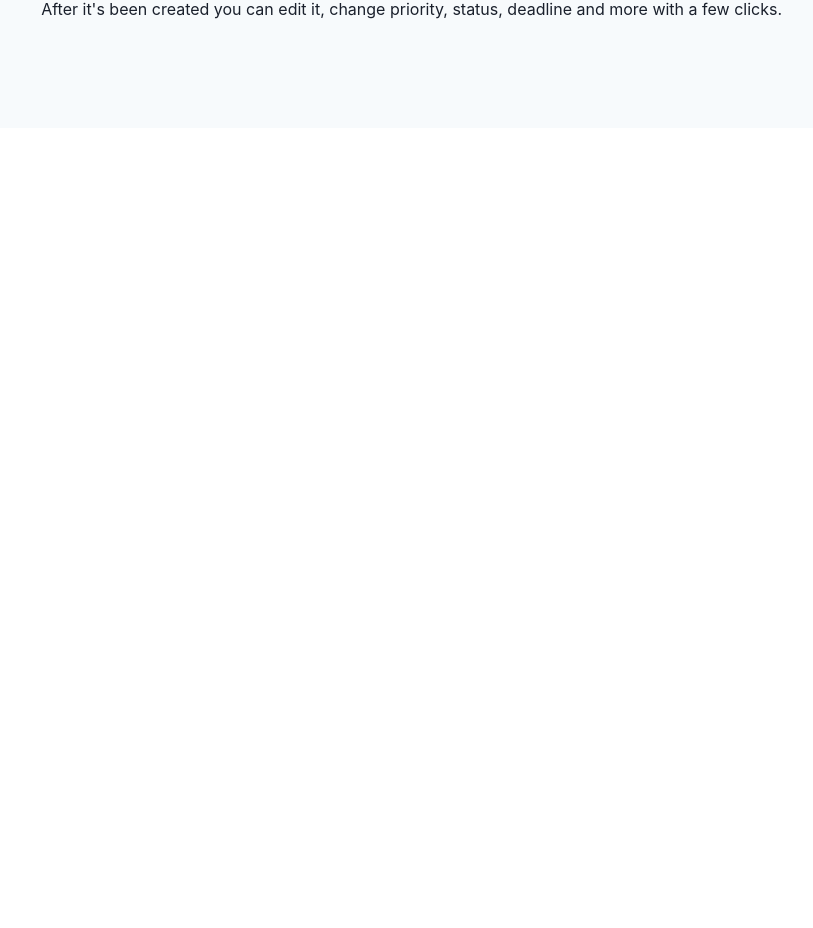
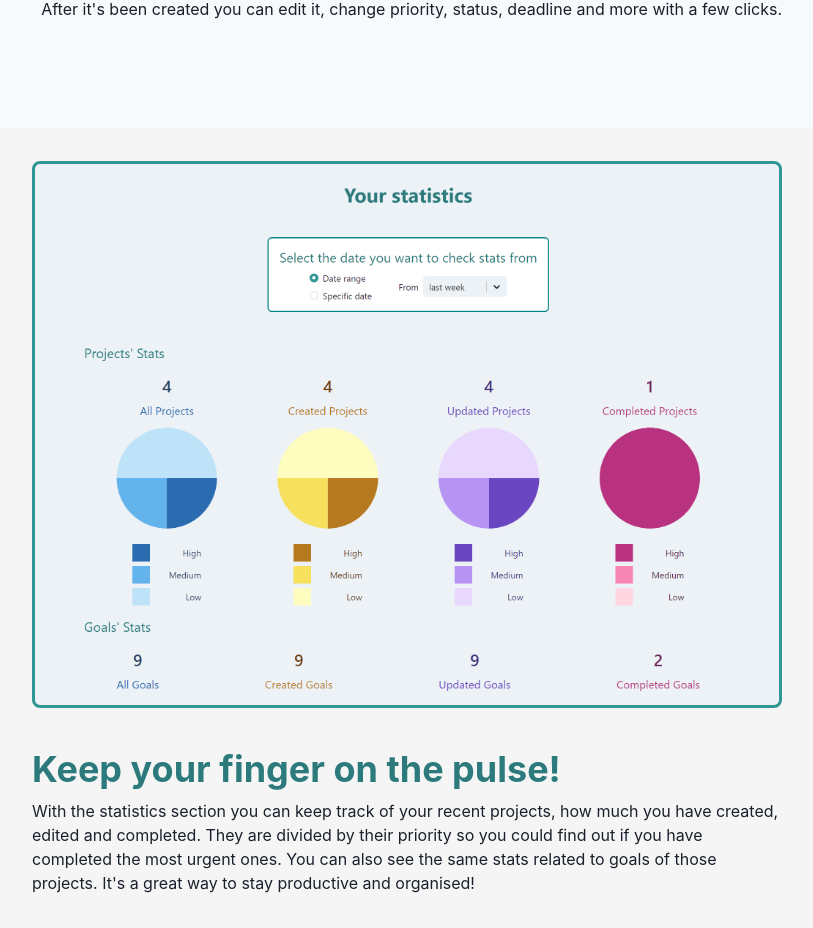
Before and after one commit to kTrzcinskii/project-manager, a Next.js app in the folder frontend/: page / in a window 1280 px wide. Shown: the part 3874-4802 px from the top of the page, without its empty margins (233-1046 px from the left). Before the commit the page ends 4002 px from the top, so only its background shows below. Built offline with nearby package versions, Linux system fonts and the light colour scheme.

Commit message:
main stats section

```diff
--- a/frontend/pages/index.tsx
+++ b/frontend/pages/index.tsx
@@ -7,6 +7,7 @@ import { useRef } from "react";
 import single_project_ss from "../public/images/single_project_page_ss.png";
 import filter_ss from "../public/images/filters_ss.png";
 import create_project_ss from "../public/images/create_project_ss.png";
+import main_stats_ss from "../public/images/main_stats.png";
 
 const Home: NextPage = () => {
   const learMoreRef = useRef<HTMLDivElement>(null);
@@ -39,6 +40,13 @@ const Home: NextPage = () => {
         text="With this user-friendly UI it will take you seconds to create new project and start working on it. After it's been created you can edit it, change priority, status, deadline and more with a few clicks."
         headingAlign='right'
       />
+      <PhotoAndTextContainer
+        image={main_stats_ss}
+        header='Keep your finger on the pulse!'
+        text="With the statistics section you can keep track of your recent projects, how much you have created, edited and completed. They are divided by their priority so you could find out if you have completed the most urgent ones. You can also see the same stats related to goals of those projects. It's a great way to stay productive and organised!"
+        bgBox='gray.100'
+        bgColor='blackAlpha'
+      />
     </Box>
   );
 };
```
Also changed, not shown: frontend/public/images/main_stats.png (added).
